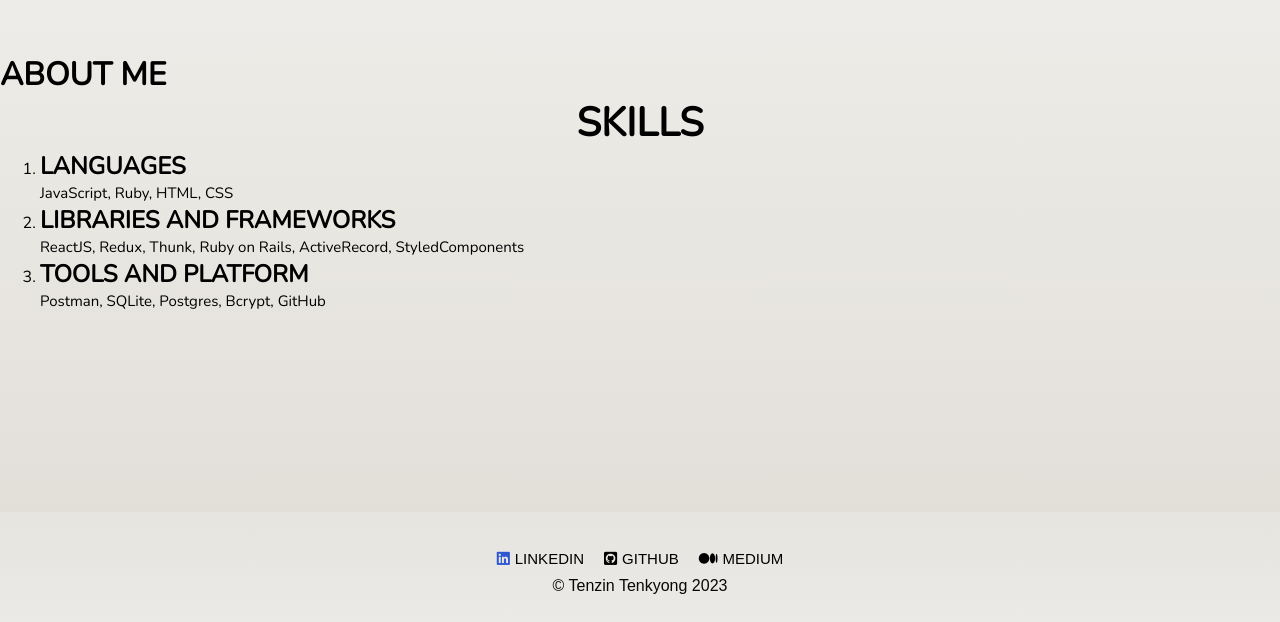
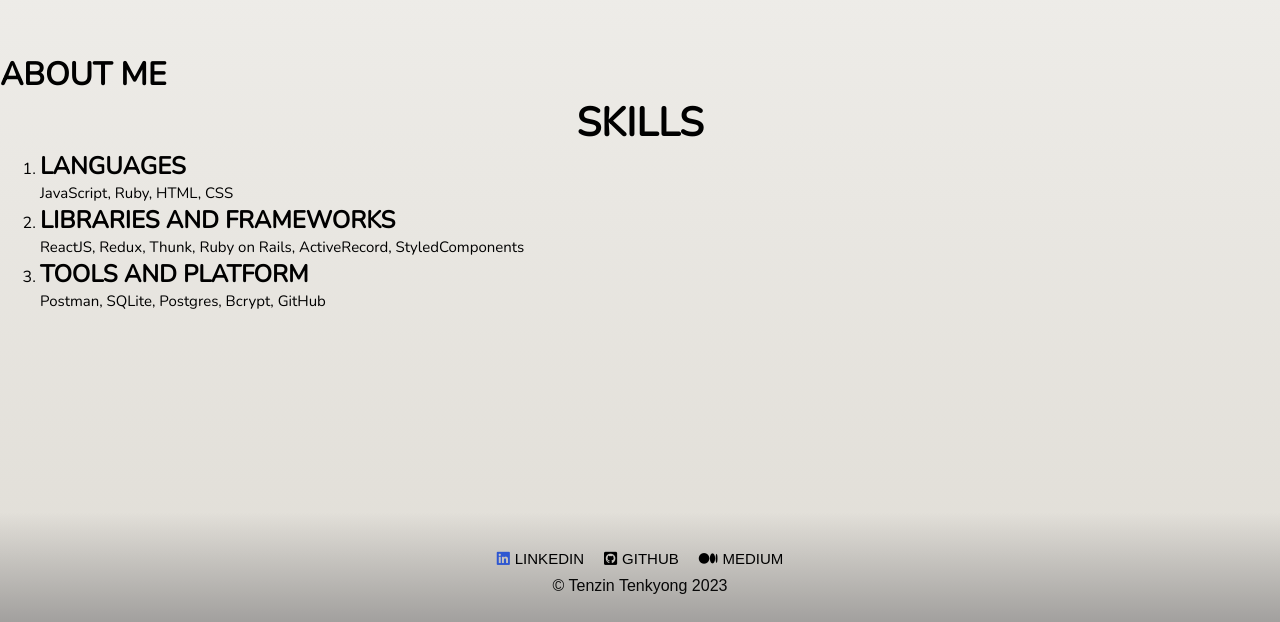
Before and after one commit to tkyg/my_portfolio, a React (Create React App) app: page / in a window 1280 px wide. Shown: the part 797-1419 px from the top of the page. Built offline with nearby package versions, Linux system fonts and the light colour scheme; a web font is replaced by a local one.

Commit message:
styles home

```diff
--- a/src/components/navigation/NavBar.jsx
+++ b/src/components/navigation/NavBar.jsx
@@ -17,7 +17,8 @@ const NavBar = () => {
           setExpandNavBar((previous) => !previous)
           }}
         >
-          <i class="fa-regular fa-bars"></i>
+          {/* <i className="fa-regular fa-bars"></i> */}
+          <i className="fa-sharp fa-solid fa-bars fa-2xl"></i>
         </button>
       </div>
       <div className='links'>
--- a/src/components/styles/footer.css
+++ b/src/components/styles/footer.css
@@ -1,7 +1,7 @@
 .footer {
   width: 100%;
   height: 100px;
-  background: linear-gradient(to bottom, #e6e4df, #eceae7);
+  background: linear-gradient(to bottom, #e4e1cc00, #a2a09e);
   display: flex;
   justify-content: center;
   align-items: center;
--- a/src/components/styles/navbar.css
+++ b/src/components/styles/navbar.css
@@ -55,8 +55,7 @@
   margin-right: 20px;
   background-color: transparent;
   border: none;
-  /* color: rgb(0, 0, 0); */
-  color: salmon;
+  color: black;
   cursor: pointer;
 }
 
```
Also changed, not shown: src/components/navigation/Footer.jsx (+0 -31 lines).
